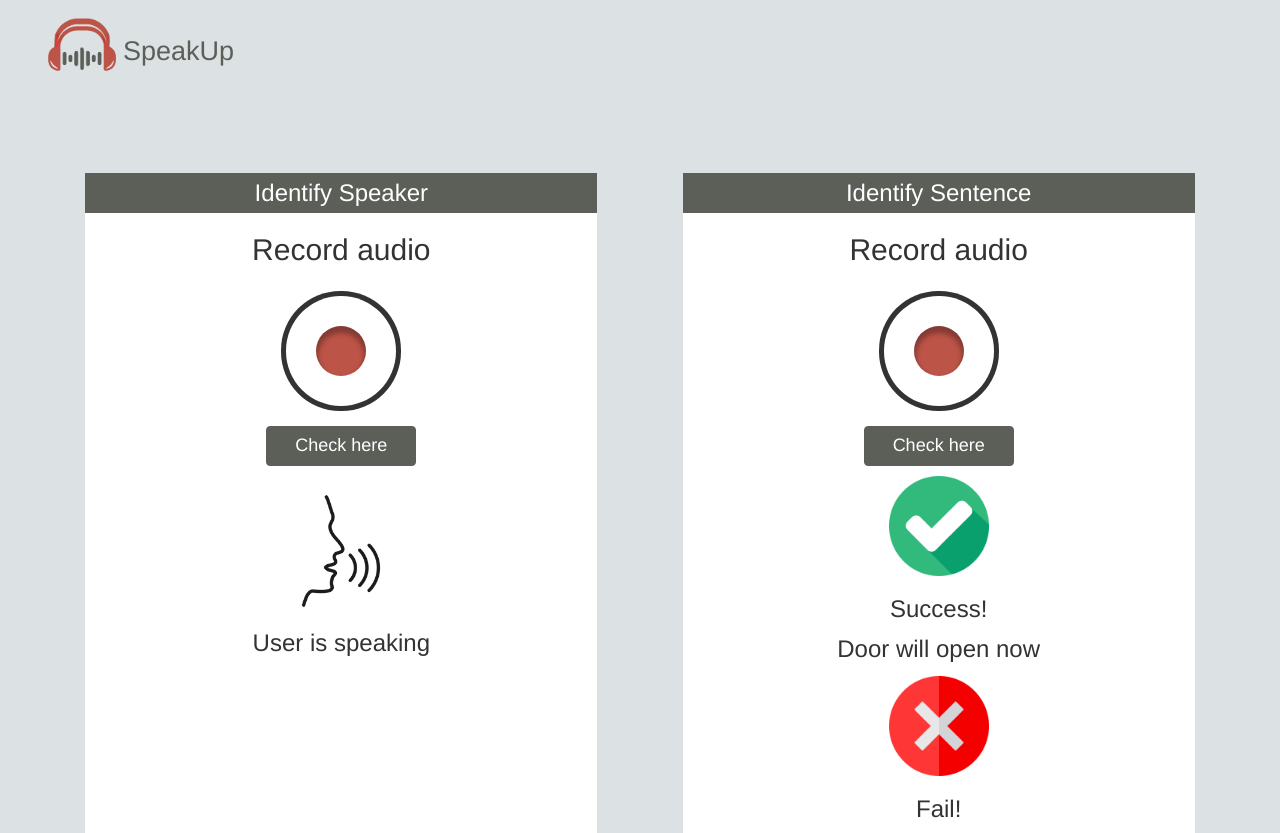
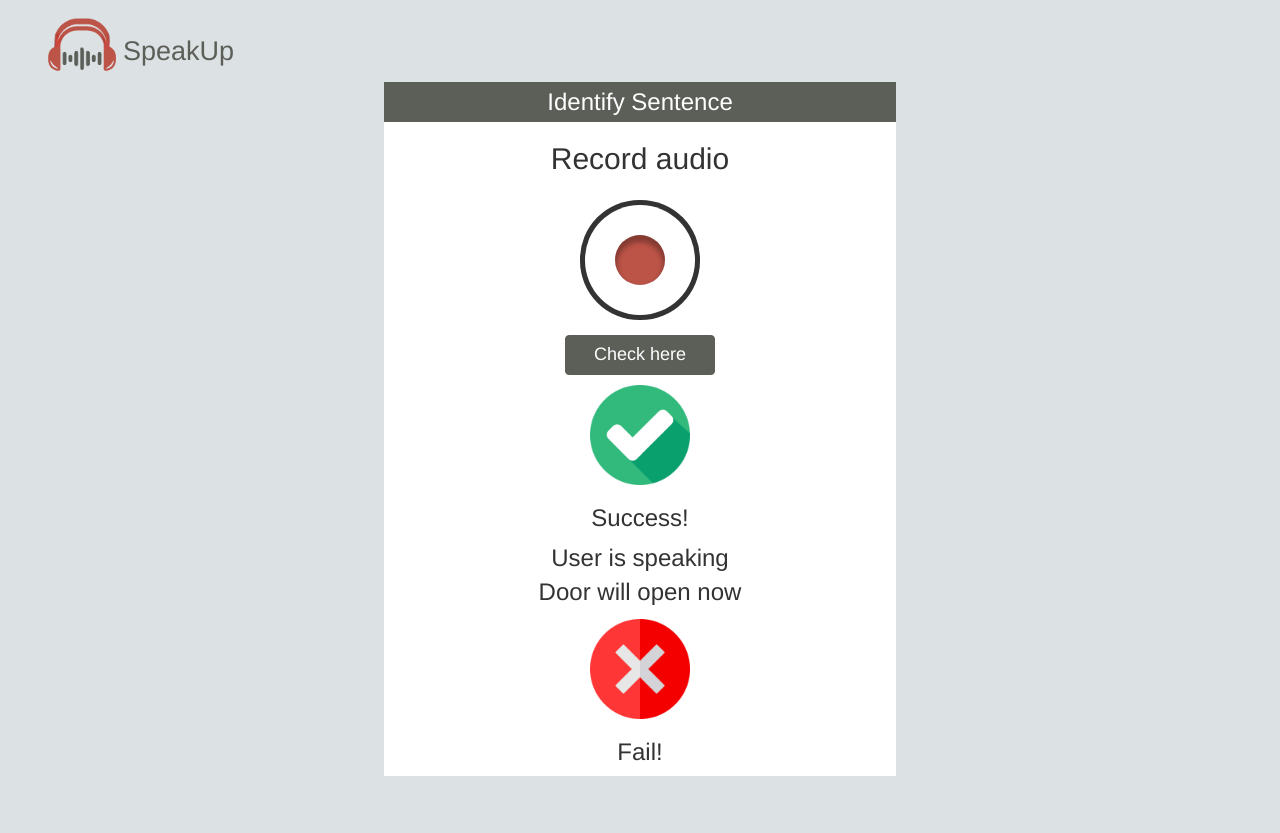
Before and after one commit to Esraa-alii/SpeakUp-task3-dsp-, a plain HTML site: page Front-end/index.html in a window 1280 px wide. After the commit the page ends 800 px from the top, so only its background shows below. Drawn offline with nearby package versions, Linux system fonts and the light colour scheme.

Commit message:
edit ui and document the js file

```diff
--- a/Front-end/index.html
+++ b/Front-end/index.html
@@ -14,32 +14,7 @@
     <h2>SpeakUp</h2>
     </div>
     <div class="card_container">
-    <div class="identify_person_card">
-        <div class="card-header">
-          Identify Speaker
-        </div>
-        <div class="card-body">
-          <div class="card-body">
-            <h2>Record audio</h2>
-            <div class="holder">
-              <div data-role="controls">
-                  <button>Record</button>
-              </div>
-              <div data-role="recordings"></div>
-          </div>
 
-            <a href="#" class="btn btn-primary">Check here</a>
-            <div >
-              <div class="person-imgbox">
-                <img src="./images/talking-person.png" alt="" class="img">
-              </div>
-
-              <p class="para">User is speaking </p>
-          </div>
-          </div>
-
-        </div>
-      </div>
       <!-- *********************************************************************************************** -->
       <div class="identify_person_card">
         <div class="card-header">
@@ -64,10 +39,10 @@
             <div class="title">
               <h3>Success!</h3>
             </div>
-            <p class="para">Door will open now </p>
+            <p class="para">User is speaking <br>
+              Door will open now </p>
         </div>
           <!-- ******************************** fail case ********************************** -->
-
         <div >
           <div class="success-imgbox">
             <img src="./images/cancel.png" alt="" class="img">
--- a/Front-end/record.js
+++ b/Front-end/record.js
@@ -1,22 +1,28 @@
 jQuery(document).ready(function () {
     var $ = jQuery;
+    // myrevord -> custom var that hold some methods wa are going to use it to start and stop recording
     var myRecorder = {
       objects: {
         context: null,
         stream: null,
         recorder: null,
       },
+      // called each time the record button is pressed
       init: function () {
+        // check if the context is initialized or not
         if (null === myRecorder.objects.context) {
+          // if the context is not initialized -> initialize it (context or webkit depending on the browser)
           myRecorder.objects.context = new (window.AudioContext ||
             window.webkitAudioContext)();
         }
       },
       start: function () {
+        // options -> allow mic and denied camera
         var options = { audio: true, video: false };
         navigator.mediaDevices
           .getUserMedia(options)
           .then(function (stream) {
+            //creare stream and store it locally : it will be used for stop recording
             myRecorder.objects.stream = stream;
             myRecorder.objects.recorder = new Recorder(
               myRecorder.objects.context.createMediaStreamSource(stream),
@@ -47,7 +53,7 @@ jQuery(document).ready(function () {
               var audioObject = $("<audio controls></audio>").attr("src", url);
 
               // Prepare the download link
-              var downloadObject = $("<a>&#9660;</a>")
+              var downloadObject = $("<form><a>&#9660;</a></form>")
                 .attr("href", url)
                 .attr("download", new Date().toUTCString() + ".wav");
 
@@ -73,6 +79,7 @@ jQuery(document).ready(function () {
       myRecorder.init();
 
       // Get the button state
+      // !! -> convert the string into bool
       var buttonState = !!$(this).attr("data-recording");
 
       // Toggle
@@ -82,6 +89,7 @@ jQuery(document).ready(function () {
         myRecorder.start();
       } else {
         // stop recording
+        // empty string refer to false
         $(this).attr("data-recording", "");
         myRecorder.stop(listObject);
       }
--- a/Front-end/style.css
+++ b/Front-end/style.css
@@ -26,7 +26,7 @@
     display: flex;
     justify-content: space-evenly;
     align-content: center;
-    margin-top: 49px;
+    margin-top: -42px;
   }
   .identify_person_card {
     width: 40%;
@@ -140,6 +140,3 @@
   .success-imgbox img {
     width: 100px;
   }
-  .person-imgbox img {
-    width: 150px;
-  }
```
